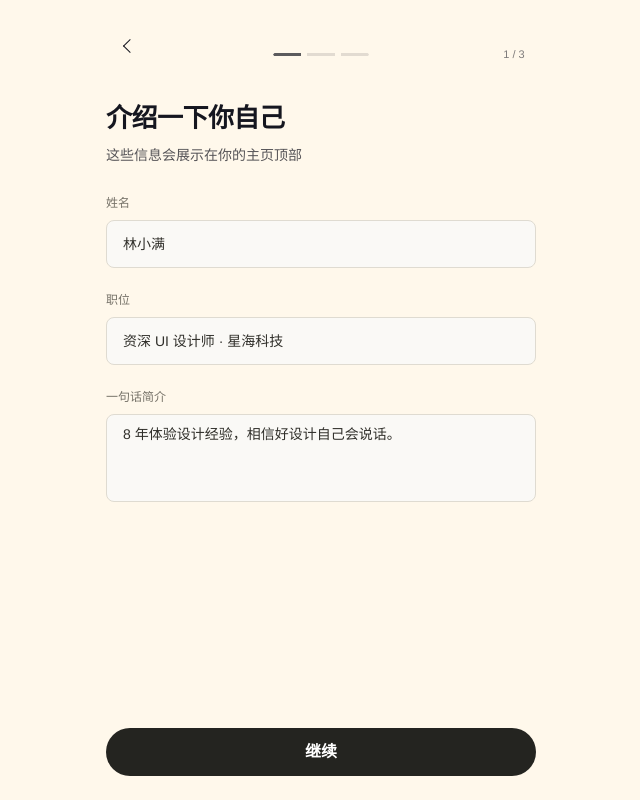
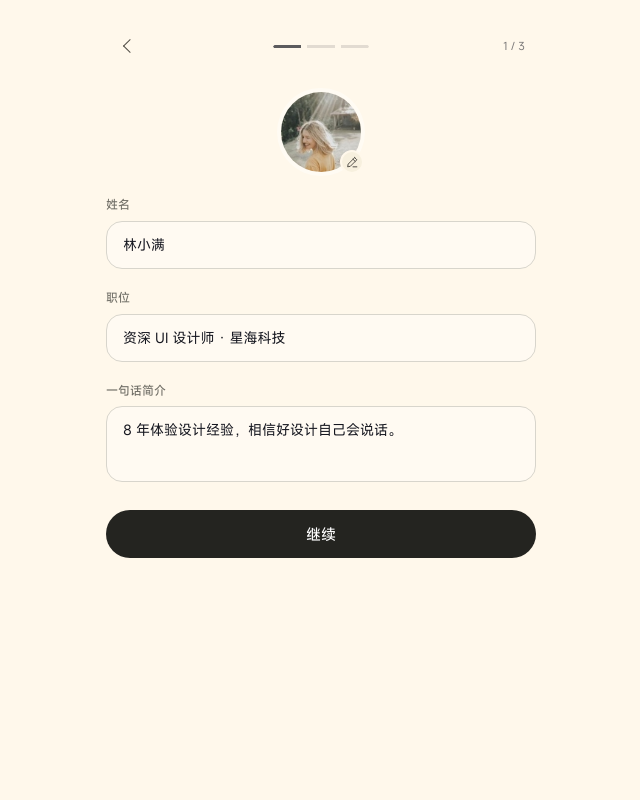
Before and after one commit to chingz0509/onepage, a React (Vite) app: page / in a window 1280 px wide. Both pictures are taken after a click on the button "装订我的一页". Shown: the whole page, without its empty margins (319-959 px from the left). Built offline with nearby package versions, Linux system fonts and the light colour scheme.

Commit message:
feat: refine profile form and support editable avatars

```diff
--- a/src/onepage.ts
+++ b/src/onepage.ts
@@ -29,6 +29,8 @@ export type OnePageShare = {
   bio: string
   /** 头像单字 */
   avatar: string
+  /** 用户上传并压缩后的头像，随分享数据传递。 */
+  avatarImage?: string
   wallpaper: string
   buttonStyle: ButtonStyleId
   buttonColor: ButtonColorId
--- a/src/pages/OnePagePreview.tsx
+++ b/src/pages/OnePagePreview.tsx
@@ -341,6 +341,7 @@ function CompletedLinkSlot(props: {
 
 type PublishedState = {
   name: string
+  avatarImage?: string
   job: string
   bio: string
   links: OnePageLink[]
@@ -405,6 +406,39 @@ export function OnePagePreview() {
   const [name, setName] = useState(initial?.name ?? persona.name)
   const [job, setJob] = useState(initial?.job ?? persona.job)
   const [bio, setBio] = useState(initial?.bio ?? persona.bio)
+  const [avatarImage, setAvatarImage] = useState(initial?.avatarImage ?? '')
+  const [avatarError, setAvatarError] = useState('')
+  const [avatarLoading, setAvatarLoading] = useState(false)
+  const avatarInput = useRef<HTMLInputElement>(null)
+
+  const changeAvatar = async (file?: File) => {
+    if (!file) return
+    setAvatarError('')
+    setAvatarLoading(true)
+    let objectUrl = ''
+    try {
+      if (!file.type.startsWith('image/')) throw new Error('请选择图片文件')
+      objectUrl = URL.createObjectURL(file)
+      const image = new Image()
+      image.src = objectUrl
+      await image.decode()
+      const canvas = document.createElement('canvas')
+      canvas.width = canvas.height = 128
+      const context = canvas.getContext('2d')
+      if (!context) throw new Error('暂时无法处理图片，请重试')
+      const size = Math.min(image.naturalWidth, image.naturalHeight)
+      context.fillStyle = '#fff8eb'
+      context.fillRect(0, 0, 128, 128)
+      context.drawImage(image, (image.naturalWidth - size) / 2, (image.naturalHeight - size) / 2, size, size, 0, 0, 128, 128)
+      setAvatarImage(canvas.toDataURL('image/jpeg', 0.7))
+    } catch {
+      setAvatarError('图片无法读取，请换一张 JPG、PNG 或 WebP 图片')
+    } finally {
+      if (objectUrl) URL.revokeObjectURL(objectUrl)
+      setAvatarLoading(false)
+      if (avatarInput.current) avatarInput.current.value = ''
+    }
+  }
 
   // 已发布条目（管理闭环的工作数据）
   const [links, setLinks] = useState<OnePageLink[]>(initial?.links ?? [])
@@ -488,6 +522,7 @@ export function OnePagePreview() {
   const persist = (next?: Partial<PublishedState>) => {
     const data: PublishedState = {
       name,
+      avatarImage,
       job,
       bio,
       links,
@@ -507,6 +542,8 @@ export function OnePagePreview() {
     setName(persona.name)
     setJob(persona.job)
     setBio(persona.bio)
+    setAvatarImage('')
+    setAvatarError('')
     setLinks([])
     setSlots([])
     setWallpaperId('cream')
@@ -555,6 +592,7 @@ export function OnePagePreview() {
       title: job,
       bio,
       avatar: name.trim()[0] ?? persona.avatar,
+      avatarImage: avatarImage || undefined,
       wallpaper: wallpaperId,
       buttonStyle,
       buttonColor,
@@ -585,7 +623,7 @@ export function OnePagePreview() {
     setShareUrl(url)
     persist({ shareUrl: url })
     // eslint-disable-next-line react-hooks/exhaustive-deps
-  }, [published, slug, name, job, bio, links, wallpaperId, buttonStyle, buttonColor])
+  }, [published, slug, name, job, bio, avatarImage, links, wallpaperId, buttonStyle, buttonColor])
 
   useEffect(() => {
     if (!shareOpen || !shareUrl) return
@@ -676,6 +714,7 @@ export function OnePagePreview() {
 
   return (
     <div className={`op-page${step === 0 && published ? ' is-published' : ''}`} style={pageStyle}>
+      <input ref={avatarInput} type="file" accept="image/jpeg,image/png,image/webp" hidden onChange={(event) => void changeAvatar(event.target.files?.[0])} />
       {/* 发布态的悬浮管理按钮 */}
       {step === 0 && published && (
         <>
@@ -719,7 +758,13 @@ export function OnePagePreview() {
       {/* ———— 发布态：主页本身 ———— */}
       {step === 0 && published && (
         <div className="ops-column op-home-col">
-          <ProfileAvatar />
+          {editing ? (
+            <button className="op-avatar-change" aria-label="更换头像" disabled={avatarLoading} onClick={() => avatarInput.current?.click()}>
+              <ProfileAvatar src={avatarImage} />
+              <span>{avatarLoading ? '处理中…' : '更换头像'}</span>
+            </button>
+          ) : <ProfileAvatar src={avatarImage} />}
+          {avatarError && <p className="op-avatar-error" role="alert">{avatarError}</p>}
           <h1 className="ops-name">{name}</h1>
           <p className="ops-title">{job}</p>
           {bio && <p className="ops-bio">{bio}</p>}
@@ -860,11 +905,14 @@ export function OnePagePreview() {
 
           {step === 1 && (
             <>
-              <h2 className="op-wiz-title">
-                介绍一下<em>你自己</em>
-              </h2>
-              <p className="op-wiz-sub">这些信息会展示在你的主页顶部</p>
-              <div className="op-form">
+              <div className="op-form" role="group" aria-label="个人资料">
+                <div className="op-intro-identity">
+                  <button className="op-avatar-change op-intro-avatar" aria-label={avatarLoading ? '头像处理中' : '更换头像'} disabled={avatarLoading} onClick={() => avatarInput.current?.click()}>
+                    <ProfileAvatar src={avatarImage} />
+                    <span className="op-avatar-edit-badge" aria-hidden="true"><ProfileEditIcon /></span>
+                  </button>
+                  {avatarError && <p className="op-avatar-error" role="alert">{avatarError}</p>}
+                </div>
                 <label className="op-field">
                   <span className="op-field-label">姓名</span>
                   <input className="op-field-input" value={name} onChange={(e) => setName(e.target.value)} />
@@ -985,6 +1033,7 @@ export function OnePagePreview() {
             <PhonePreview
               wallpaper={wallpaper}
               avatarChar={avatarChar}
+              avatarImage={avatarImage}
               name={name}
               job={job}
               links={wizardLinks}
@@ -1067,6 +1116,7 @@ export function OnePagePreview() {
                   wallpaper={wallpaper}
                   linkBtnStyle={linkBtnStyle}
                   avatarChar={avatarChar}
+                  avatarImage={avatarImage}
                   name={name}
                   links={links}
                 />
@@ -1101,6 +1151,7 @@ export function OnePagePreview() {
  */
 function PhonePreview(props: {
   wallpaper: Wallpaper
+  avatarImage?: string
   avatarChar: string
   name: string
   job: string
@@ -1110,7 +1161,7 @@ function PhonePreview(props: {
   return (
     <div className="op-phone">
       <div className="op-phone-screen" style={{ background: props.wallpaper.bg, color: props.wallpaper.text }}>
-        <div className="op-phone-avatar">{props.avatarChar}</div>
+        <div className="op-phone-avatar"><ProfileAvatar src={props.avatarImage} /></div>
         <p className="op-phone-name">{props.name}</p>
         <p className="op-phone-job">{props.job}</p>
         <div className="op-phone-links">
@@ -1129,6 +1180,7 @@ function PhonePreview(props: {
 /** 风格弹层里的紧凑预览（白底弹层上需要一块壁纸色示意） */
 function StylePreviewCompact(props: {
   wallpaper: Wallpaper
+  avatarImage?: string
   linkBtnStyle: CSSProperties
   avatarChar: string
   name: string
@@ -1136,7 +1188,7 @@ function StylePreviewCompact(props: {
 }) {
   return (
     <div className="op-style-preview is-compact" style={{ background: props.wallpaper.bg }}>
-      <div className="op-style-avatar">{props.avatarChar}</div>
+      <div className="op-style-avatar"><ProfileAvatar src={props.avatarImage} /></div>
       <p className="op-style-name" style={{ color: props.wallpaper.text }}>
         {props.name}
       </p>
--- a/src/pages/OnePageShared.tsx
+++ b/src/pages/OnePageShared.tsx
@@ -12,8 +12,8 @@ import { PlatformIcon } from '../components/PlatformIcon'
 
 export const PROFILE_DESIGN_ASSETS = `${import.meta.env.BASE_URL}onepage-design/`
 
-export function ProfileAvatar() {
-  return <img className="ops-avatar" src={`${PROFILE_DESIGN_ASSETS}avatar-photo.jpg`} alt="头像" data-node-id="4194:40777" />
+export function ProfileAvatar({ src }: { src?: string }) {
+  return <img className="ops-avatar" src={src || `${PROFILE_DESIGN_ASSETS}avatar-photo.jpg`} alt="头像" />
 }
 
 export function ProfileStatusBar() {
@@ -75,7 +75,7 @@ export function OnePageShared({ data }: { data: OnePageShare }) {
     } as CSSProperties}>
       <ProfileStatusBar />
       <div className="ops-column">
-        <ProfileAvatar />
+        <ProfileAvatar src={data.avatarImage} />
         <h1 className="ops-name">{data.name}</h1>
         <p className="ops-title">{data.title}</p>
         {data.bio && <p className="ops-bio">{data.bio}</p>}
--- a/src/pages/onepage-interface.css
+++ b/src/pages/onepage-interface.css
@@ -15,8 +15,7 @@
 .op-col { max-width: 430px; }
 .op-page:has(> .op-intro) {
   min-height: 100dvh;
-  padding-top: 32px;
-  padding-bottom: max(24px, env(safe-area-inset-bottom));
+  padding: 24px 20px max(40px, env(safe-area-inset-bottom));
 }
 .op-intro {
   flex: 1;
@@ -24,12 +23,49 @@
   flex-direction: column;
 }
 .op-intro .op-wiz-top { margin-bottom: 24px; }
-.op-intro .op-wiz-title { font-size: 26px; line-height: 1.4; }
-.op-intro .op-wiz-sub { margin-bottom: 28px; }
-.op-intro .op-form { gap: 24px; }
+.op-intro .op-form { gap: 20px; }
+.op-intro-identity { display: flex; flex-direction: column; align-items: center; gap: 12px; padding: 0 0 4px; }
+.op-intro-identity .op-avatar-error { margin: 0; }
+.op-intro-avatar { position: relative; margin: 0; }
+.op-intro-avatar .ops-avatar {
+  width: 80px;
+  height: 80px;
+}
+.op-avatar-edit-badge {
+  position: absolute;
+  right: -3px;
+  bottom: -2px;
+  display: grid;
+  place-items: center;
+  width: 24px;
+  height: 24px;
+  border: 2px solid #fff8eb;
+  border-radius: 50%;
+  background: #f7f0de;
+  color: #514d45;
+}
+.op-avatar-edit-badge svg { width: 13px; height: 13px; }
+.op-avatar-change {
+  display: flex;
+  align-items: center;
+  gap: 16px;
+  padding: 0;
+  border: 0;
+  background: transparent;
+  color: var(--ui-muted);
+  font: inherit;
+  font-size: 12px;
+  cursor: pointer;
+}
+.op-avatar-change:hover { color: var(--wiz-text); }
+.op-avatar-change:focus-visible { outline: 2px solid #aaa18f; outline-offset: 8px; border-radius: 8px; }
+.op-avatar-change:disabled { opacity: .6; cursor: wait; }
+.op-avatar-error { font-size: 12px; color: #a04a2a; }
+.op-phone-avatar .ops-avatar,
+.op-style-avatar .ops-avatar { width: 100%; height: 100%; box-shadow: none; }
 .op-intro .op-field { gap: 8px; }
 .op-intro .op-field-label {
-  color: #767268;
+  color: var(--ui-muted);
   font-size: 12px;
   font-weight: 500;
   line-height: 1.4;
@@ -38,26 +74,19 @@
 .op-intro .op-field-input {
   min-height: 48px;
   padding: 12px 16px;
-  border: 1px solid #dfdbd1;
-  border-radius: 8px;
-  background: #faf9f6;
-  color: #302f2a;
+  border: 1px solid var(--ui-line);
+  border-radius: 16px;
+  background: #fffaf2;
+  color: var(--wiz-text);
+  font-family: inherit;
   font-size: 14px;
   font-weight: 400;
-  line-height: 1.5;
+  line-height: 22px;
   box-shadow: none;
-  transition: border-color .16s ease;
+  transition: border-color .16s ease, box-shadow .16s ease;
 }
-.op-intro .op-field-textarea { min-height: 88px; padding-top: 8px; line-height: 1.65; }
-.op-intro .op-field-input:focus {
-  border-color: #969083;
-  box-shadow: none;
-}
-.op-intro .op-field-input:focus-visible {
-  outline: 2px solid #969083;
-  outline-offset: -1px;
-}
-.op-intro .op-wiz-actions { margin-top: auto; padding-top: 28px; }
+.op-intro .op-field-textarea { min-height: 76px; }
+.op-intro .op-wiz-actions { margin-top: 28px; padding-top: 0; }
 .op-welcome-title {
   font-family: var(--ui-font);
   font-size: clamp(24px, 7vw, 38px);
@@ -109,6 +138,9 @@
 .op-wiz-progress-fill { background: currentColor; }
 
 .op-page .op-btn-continue {
+  display: flex;
+  align-items: center;
+  justify-content: center;
   min-height: 48px;
   padding: 12px 20px;
   border: 1px solid transparent;
@@ -127,6 +159,9 @@
 .op-page .op-btn-continue:disabled { opacity: .4; }
 .op-fab, .op-mini-btn, .op-wiz-back, .op-modal-close,
 .op-row-del, .op-row-move button {
+  display: inline-flex;
+  align-items: center;
+  justify-content: center;
   min-height: 44px;
   border: 1px solid var(--ui-line);
   border-radius: var(--ui-button-radius);
@@ -146,18 +181,22 @@
   color: var(--ui-ink);
 }
 .op-page .op-wiz-back {
-  display: grid;
-  place-items: center;
+  display: flex;
+  align-items: center;
+  justify-content: center;
   padding: 0;
   border: 0;
   background: transparent;
-  color: var(--wiz-text);
+  color: var(--profile-control-text, var(--wiz-text));
   font-size: 0;
+  line-height: 0;
   font-weight: 400;
   box-shadow: none;
 }
 .op-page .op-wiz-back::before {
   content: '';
+  display: block;
+  flex: none;
   width: 9px;
   height: 9px;
   border-left: 1.5px solid currentColor;
@@ -284,19 +323,20 @@
 }
 
 /* Link setup uses the same compact type and spacing as the published profile. */
-.op-links-step { font-family: 'MiSans', var(--ui-font); }
+.op-intro, .op-links-step { font-family: 'MiSans', var(--ui-font); }
+.op-page:has(> .op-intro),
 .op-page:has(> .op-links-step) {
   padding: 24px 20px 40px;
   min-height: 100dvh;
 }
-.op-links-step .op-wiz-title {
+.op-intro .op-wiz-title, .op-links-step .op-wiz-title {
   font-family: inherit;
   font-size: 24px;
   font-weight: 500;
   line-height: 34px;
   letter-spacing: 0;
 }
-.op-links-step .op-wiz-sub {
+.op-intro .op-wiz-sub, .op-links-step .op-wiz-sub {
   margin: 6px 0 24px;
   font-size: 13px;
   line-height: 22px;
@@ -311,6 +351,12 @@
   border-radius: 16px;
   background: #fffaf2;
 }
+.op-intro .op-field-input:focus,
+.op-links-step .op-slot-input:focus {
+  border-color: #aaa18f;
+  outline: none;
+  box-shadow: 0 0 0 3px rgba(170, 161, 143, 0.12);
+}
 .op-links-step .op-link-menu-trigger { background: transparent; }
 .op-links-step .op-link-menu-trigger:hover {
   background: color-mix(in srgb, currentColor 7%, transparent);
@@ -323,7 +369,7 @@
   font-weight: 400;
 }
 .op-links-step .op-link-actions { margin-top: 16px; gap: 4px; }
-.op-links-step .op-btn-continue {
+.op-intro .op-btn-continue, .op-links-step .op-btn-continue {
   min-height: 48px;
   font-family: inherit;
   font-size: 15px;
```
